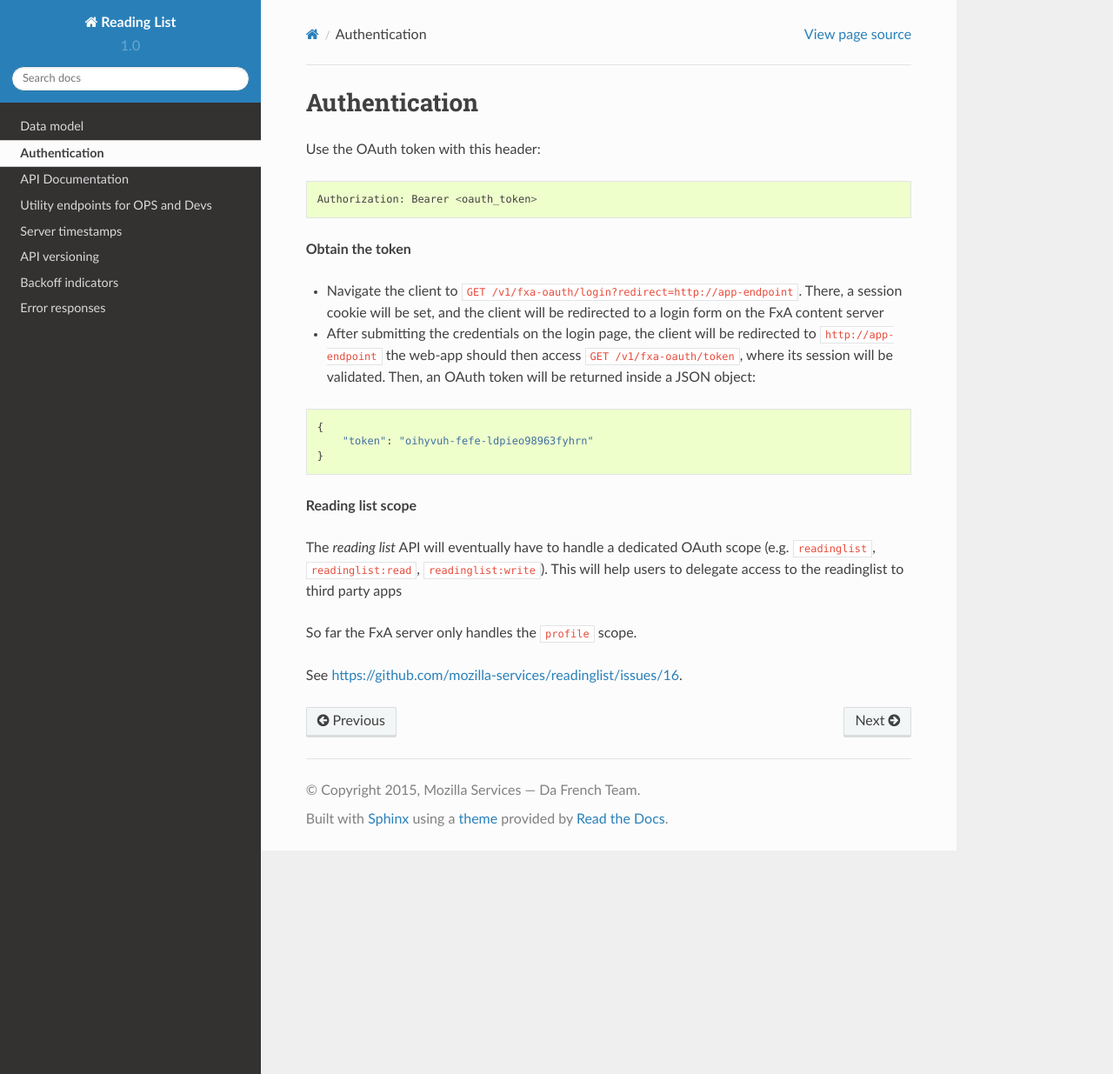
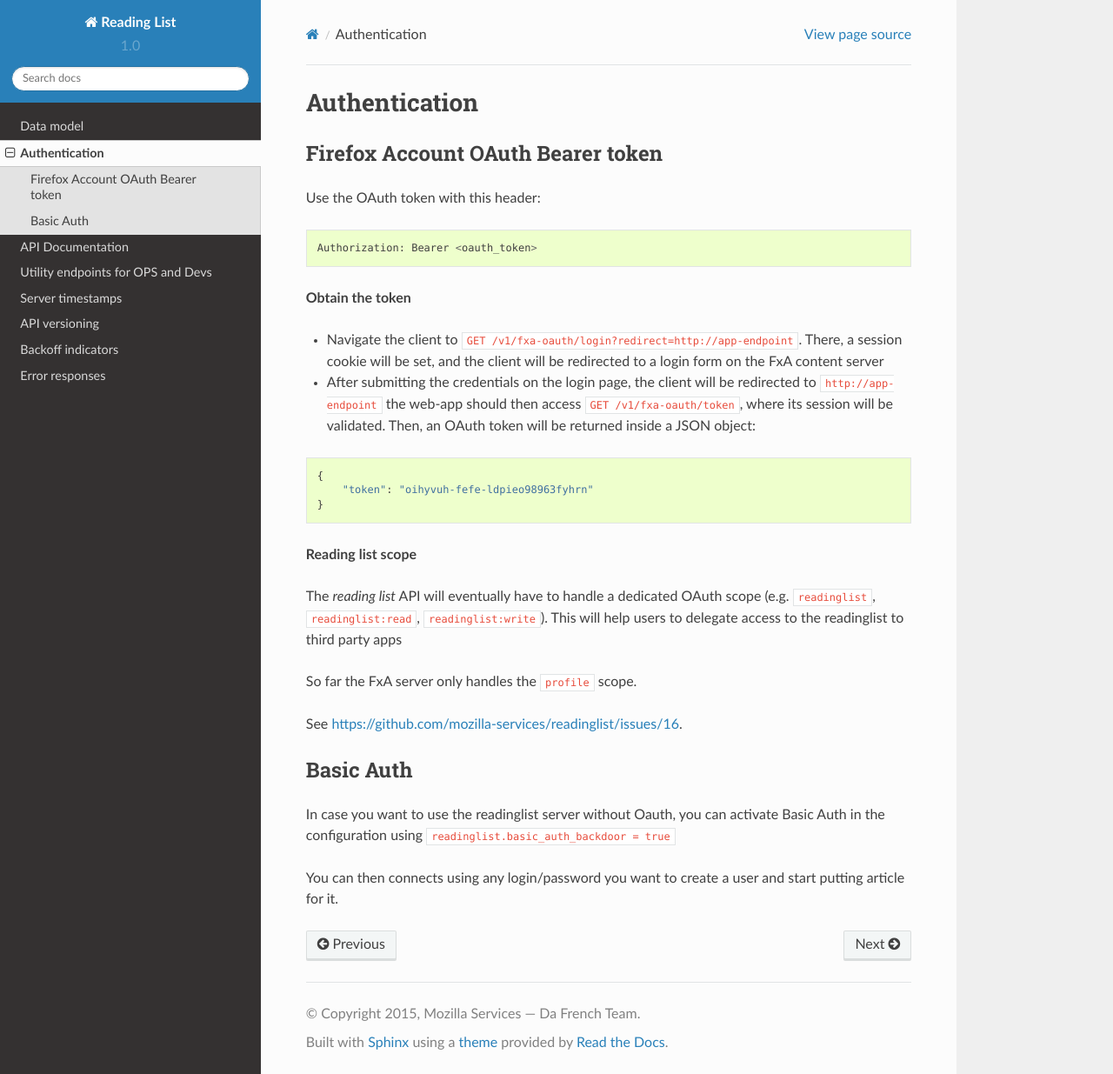
Before and after one commit to Kinto/kinto, a Sphinx documentation site: the page built from docs/authentication.rst, in a window 1280 px wide and 1235 px high. Shown: the whole window at 87% size. Built offline with Sphinx 7.4.7 and the Read the Docs theme 2.0.0, drawn with Linux system fonts in a browser that asks for light colours.

Commit message:
@leplatrem review.

```diff
--- a/docs/api.rst
+++ b/docs/api.rst
@@ -110,11 +110,6 @@
 - ``_since``: polling changes
 - ``_sort``: order list
 - ``_limit``: pagination max size
-
-Some additional internal parameters are used by pagination. Client should not
-be aware of them, since they are set and provided through the ``Next-Page`` header.
-
-- ``_page_token``: pagination continuation token
 
 
 Combining all parameters
--- a/docs/authentication.rst
+++ b/docs/authentication.rst
@@ -3,6 +3,9 @@
 ##############
 
 .. _authentication:
+
+Firefox Account OAuth Bearer token
+==================================
 
 Use the OAuth token with this header:
 
@@ -36,3 +39,15 @@
 So far the FxA server only handles the ``profile`` scope.
 
 See https://github.com/mozilla-services/readinglist/issues/16.
+
+
+
+Basic Auth
+==========
+
+In case you want to use the readinglist server without Oauth, you can
+activate Basic Auth in the configuration using
+``readinglist.basic_auth_backdoor = true``
+
+You can then connects using any login/password you want to create a
+user and start putting article for it.
```
